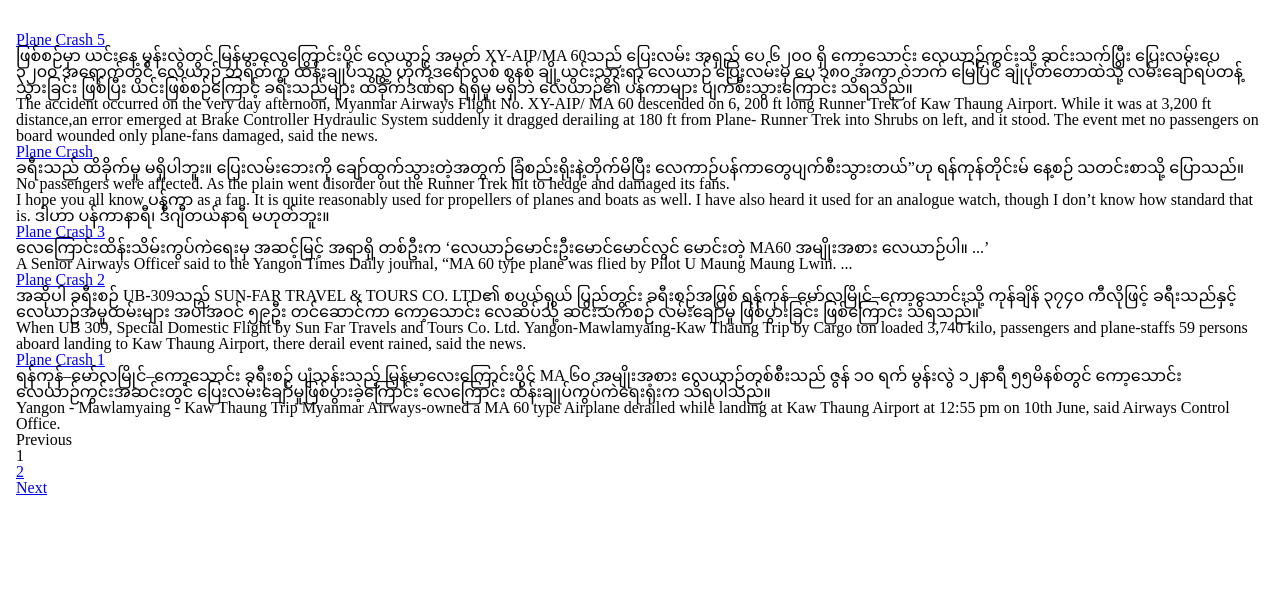
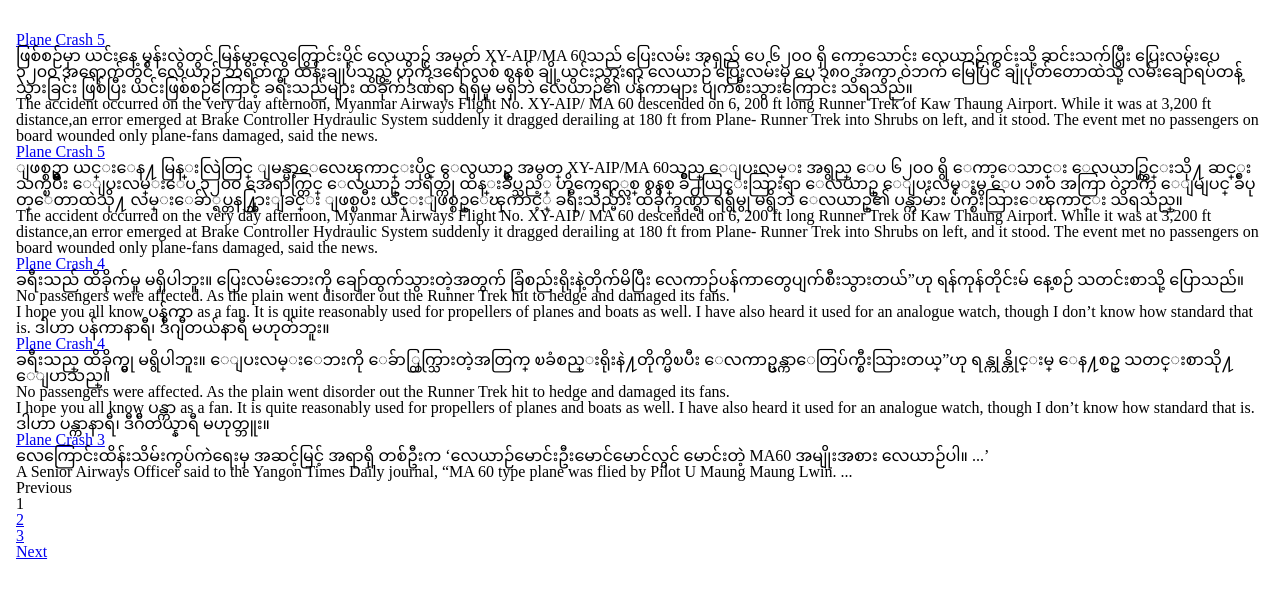
Before and after one commit to qisine/dailyburmese, a Jekyll site: the page built from index.html, in a window 1280 px wide. Shown: the top 598 px of the page. Built offline with Jekyll 4.4.1, drawn with Linux system fonts in a browser that asks for light colours; the list of posts is cut into pages by our own code.

Commit message:
convert to zawgyi

```diff
--- /dev/null
+++ b/_posts/2013-07-04-plane-crash-4-zawgyi.md
@@ -0,0 +1,10 @@
+---
+layout: default
+title: Plane Crash 4
+---
+
+<p class="my"><span class="zawgyi">ခရီးသည္ ထိခိုက္မွု မရွိပါဘူး။ ေျပးလမ္းေဘးကို ေခ်ာ္ထြက္သြားတဲ့အတြက္ ၿခံစည္းရိုးနဲ႔တိုက္မိၿပီး ေလကာဥ္ပန္ကာေတြပ်က္စီးသြားတယ္”ဟု ရန္ကုန္တိုင္းမ္ ေန႔စဥ္ သတင္းစာသို႔ ေျပာသည္။</span></p>
+
+<p class="hide-this">No passengers were affected. As the plain went disorder out the Runner Trek hit to hedge and damaged its fans.</p>
+
+I hope you all know <span class="zawgyi">ပန္ကာ</span> as a fan. It is quite reasonably used for propellers of planes and boats as well. I have also heard it used for an analogue watch, though I don’t know how standard that is. <span class="mm3">ဒါဟာ ပန္ကာနာရီ၊ ဒီဂ်ီတယ္နာရီ မဟုတ္ဘူး။</span>
--- a/_posts/2013-07-04-plane-crash-4.md
+++ b/_posts/2013-07-04-plane-crash-4.md
@@ -1,6 +1,6 @@
 ---
 layout: default
-title: Plane Crash
+title: Plane Crash 4
 ---
 
 <p class="my"><span class="mm3">ခရီးသည် ထိခိုက်မှု မရှိပါဘူး။ ပြေးလမ်းဘေးကို ချော်ထွက်သွားတဲ့အတွက် ခြံစည်းရိုးနဲ့တိုက်မိပြီး လေကာဉ်ပန်ကာတွေပျက်စီးသွားတယ်”ဟု ရန်ကုန်တိုင်းမ် နေ့စဉ် သတင်းစာသို့ ပြောသည်။</span></p>
--- /dev/null
+++ b/_posts/2013-07-05-plane-crash-5-zawgyi.md
@@ -0,0 +1,8 @@
+---
+layout: default
+title: Plane Crash 5
+---
+
+<p class="my"><span class="zawgyi">ျဖစ္စဥ္မွာ ယင္းေန႔ မြန္းလြဲတြင္ ျမန္မာ့ေလေၾကာင္းပိုင္ ေလယာဥ္ အမွတ္ XY-AIP/MA 60သည္ ေျပးလမ္း အရွည္ ေပ ၆၂၀၀ ရွိ ေကာ့ေသာင္း ေလယာဥ္ကြင္းသို႔ ဆင္းသက္ၿပီး ေျပးလမ္းေပ ၃၂၀၀ အေရာက္တြင္ ေလယာဥ္ ဘရိတ္ကို ထိန္းခ်ဳပ္သည့္ ဟိုက္ဒေရာ္လစ္ စနစ္ ခ်ိဳ႕ယြင္းသြားရာ ေလယာဥ္ ေျပးလမ္းမွ ေပ ၁၈၀ အကြာ ဝဲဘက္ ေျမျပင္ ခ်ဳံပုတ္ေတာထဲသို႔ လမ္းေခ်ာ္ရပ္တန႔္သြားျခင္း ျဖစ္ၿပီး ယင္းျဖစ္စဥ္ေၾကာင့္ ခရီးသည္မ်ား ထိခိုက္ဒဏ္ရာ ရရွိမွု မရွိဘဲ ေလယာဥ္၏ ပန္ကာမ်ား ပ်က္စီးသြားေၾကာင္း သိရသည္။ </span></p>
+
+<p class="hide-this">The accident occurred on the very day afternoon, Myanmar Airways Flight No. XY-AIP/ MA 60 descended on 6, 200 ft long Runner Trek of Kaw Thaung Airport. While it was at 3,200 ft distance,an error emerged at Brake Controller Hydraulic System suddenly it dragged derailing at 180 ft from Plane- Runner Trek into Shrubs on left, and it stood. The event met no passengers on board wounded only plane-fans damaged, said the news.</p>
```
Also changed, not shown: _posts/2013-06-11-not-say-anything-zawgyi.md (added, +16 -0 lines), _posts/2013-06-29-soon-to-be-parents-zawgyi.md (added, +36 -0 lines), _posts/2013-06-30-plane-crash-1-zawgyi.md (added, +8 -0 lines), _posts/2013-07-01-plane-crash-2-zawgyi.md (added, +8 -0 lines), _posts/2013-07-04-plane-crash-3-zawgyi.md (added, +8 -0 lines).
